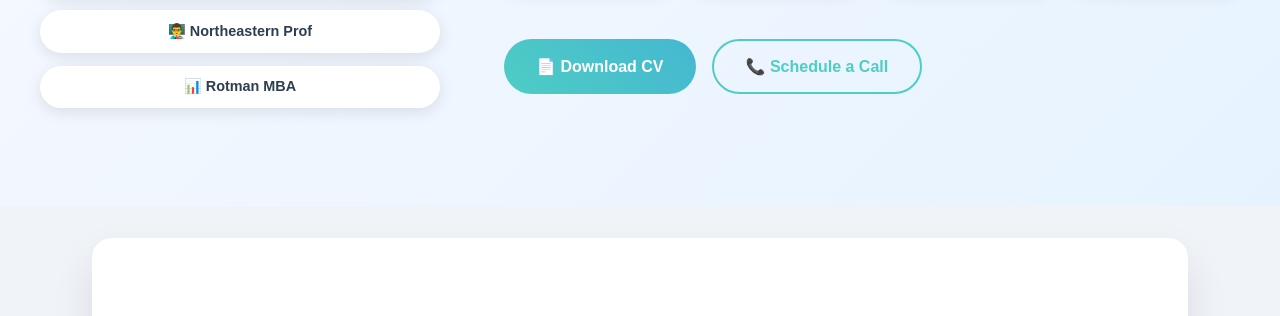
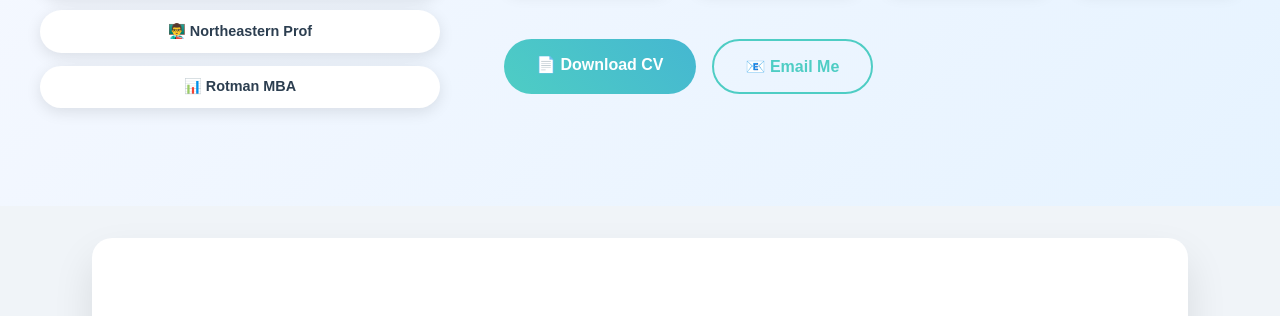
Before and after one commit to sohomiitb/YoungMindsAI, a plain HTML site: page index.html in a window 1280 px wide. Shown: the part 455-771 px from the top of the page. Drawn offline with Linux system fonts and the light colour scheme.

Commit message:
cv and email added

```diff
--- a/index.html
+++ b/index.html
@@ -60,12 +60,12 @@
         </div>
 
         <div class="interaction-buttons">
-          <button class="btn-primary" onclick="downloadCV()">
+          <a class="btn-primary" href="doc/sohom-mandal-cv.pdf" download style="text-decoration:none; display:inline-block;">
             📄 Download CV
-          </button>
-          <button class="btn-secondary" onclick="scheduleCall()">
-            📞 Schedule a Call
-          </button>
+          </a>
+          <a class="btn-secondary" href="mailto:sohomiitb@gmail.com" style="text-decoration:none; display:inline-block;">
+            📧 Email Me
+          </a>
         </div>
       </div>
     </div>
```
Also changed, not shown: 3 other files.
